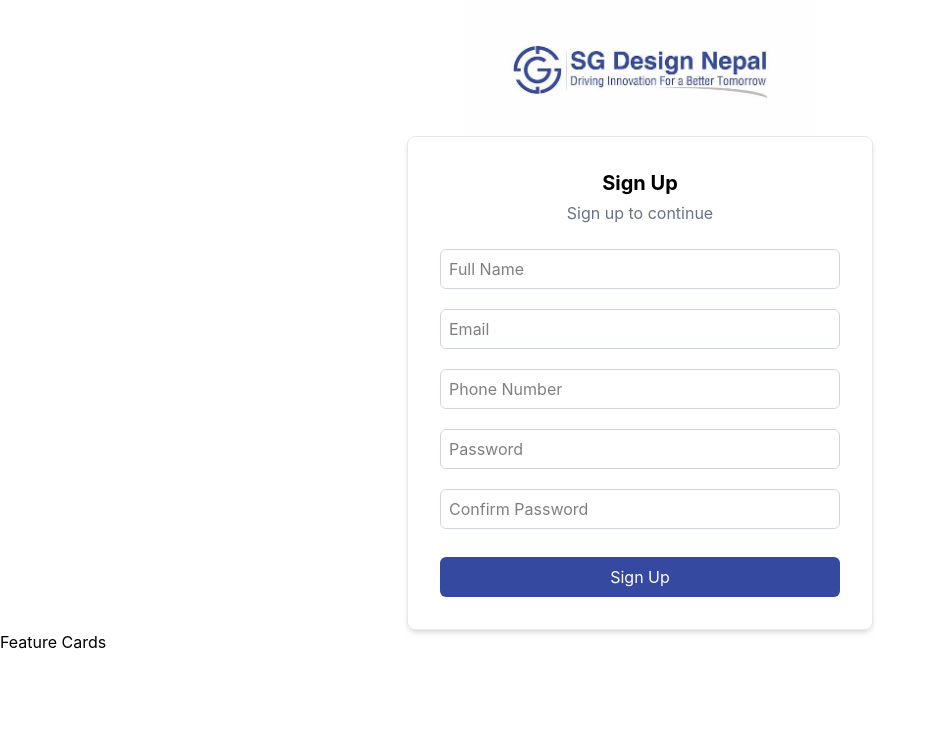
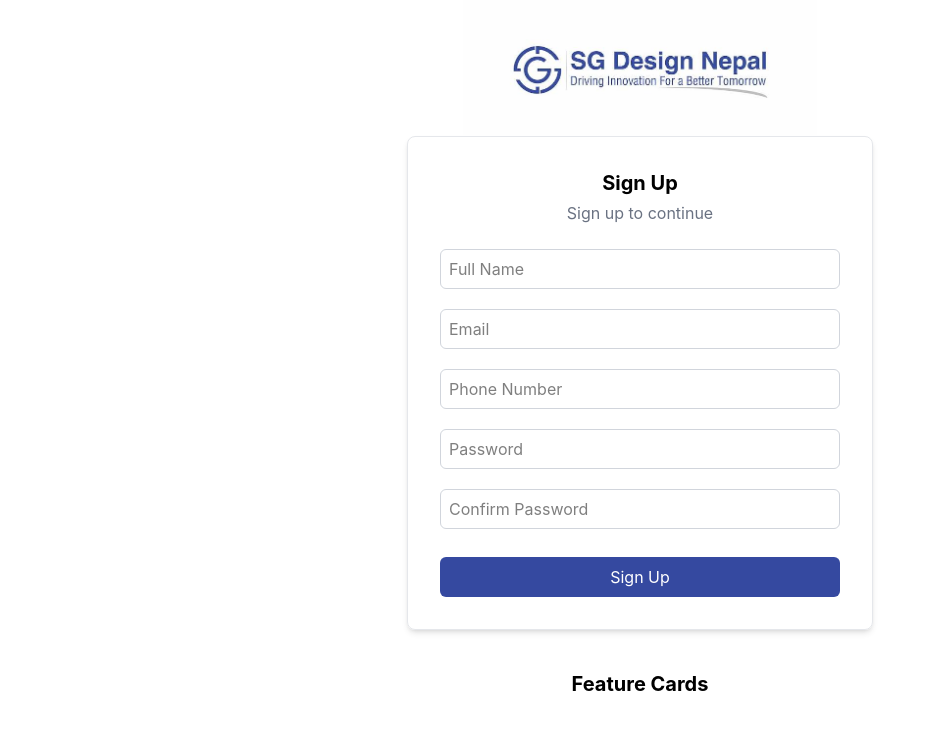
Before and after one commit to Nivesh26/SGDG, a React (Vite) app: page / in a window 1280 px wide. Shown: the top 730 px of the page, without its empty margins (0-935 px from the left). Built offline with nearby package versions, Linux system fonts and the light colour scheme.

Commit message:
feat: implement Header component and refactor home page layout with updated styling and favicon

```diff
--- a/index.html
+++ b/index.html
@@ -1,13 +1,16 @@
 <!doctype html>
 <html lang="en">
+
 <head>
   <meta charset="UTF-8" />
-    <link rel="icon" type="image/svg+xml" href="/favicon.svg" />
+  <link rel="icon" type="image/svg+xml" href="/src/assets/sgdg.jpeg" />
   <meta name="viewport" content="width=device-width, initial-scale=1.0" />
   <title>sgdg</title>
 </head>
+
 <body>
   <div id="root"></div>
   <script type="module" src="/src/main.tsx"></script>
 </body>
+
 </html>
--- a/src/Components/FeatureCards.tsx
+++ b/src/Components/FeatureCards.tsx
@@ -3,7 +3,11 @@ import React from "react";
 const FeatureCards = () => {
     return (
         <div>
-            <h1>Feature Cards</h1>
+            <div className="text-center mb-6">
+                <p className='font-bold text-xl mb-1'>Feature Cards</p>
+            </div>
+
+            <div></div>
         </div>
     )
 }
--- a/src/Components/Form.tsx
+++ b/src/Components/Form.tsx
@@ -2,7 +2,7 @@ import React from 'react';
 
 const Form = () => {
     return (
-        <div className='border border-gray-200 rounded-lg p-8 shadow-md w-fit mx-auto'>
+        <div className='border border-gray-200 rounded-lg p-8 shadow-md w-fit mx-auto mb-10'>
 
             <div className='mb-6 text-center'>
                 <h1 className='font-bold text-xl mb-1'>Sign Up</h1>
--- /dev/null
+++ b/src/Components/Header.tsx
@@ -0,0 +1,17 @@
+import React from 'react';
+
+import sgdgLogo from '../assets/sgdg.jpeg'
+
+const Header = () => {
+    return (
+        <div className="flex flex-col">
+
+            <img src={sgdgLogo}
+                alt="SGDG Logo"
+                className="h-34 w-auto object-contain" />
+
+        </div>
+    )
+}
+
+export default Header
--- a/src/Pages/Home.tsx
+++ b/src/Pages/Home.tsx
@@ -1,13 +1,13 @@
 import React from 'react'
 import Form from '../Components/Form'
 import FeatureCards from '../Components/FeatureCards'
-import sgdgLogo from '../assets/sgdg.jpeg'
+import Header from '../Components/Header'
+
 
 const Home = () => {
     return (
-        <div className="flex flex-col">
-            <img src={sgdgLogo} alt="SGDG Logo" className="h-34 w-auto object-contain" />
-
+        <div>
+            <Header />
             <Form />
             <FeatureCards />
         </div>
```
Also changed, not shown: 1 other file (tests, documents, lock files or other folders). Lines whose indentation alone changed are shown as unchanged.
